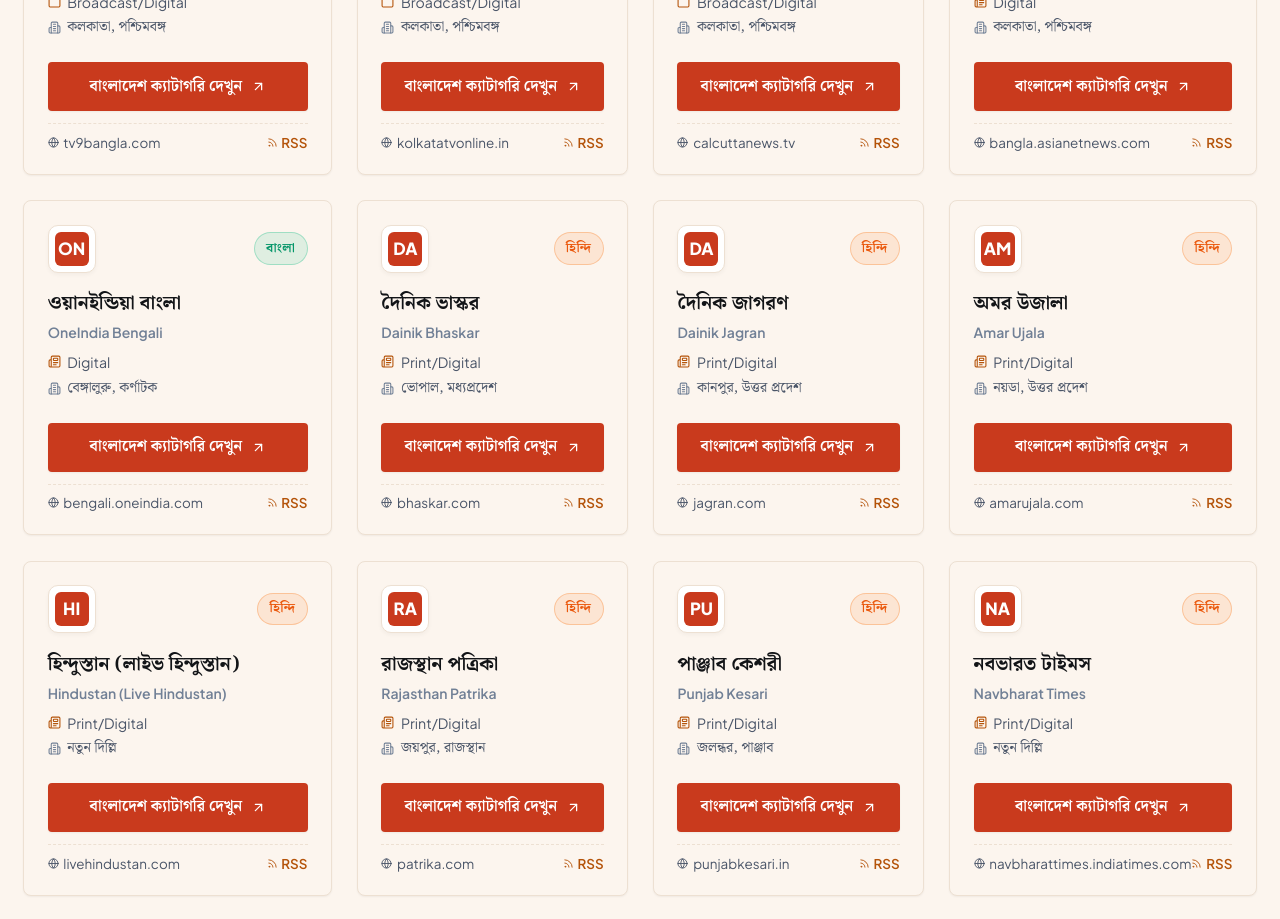
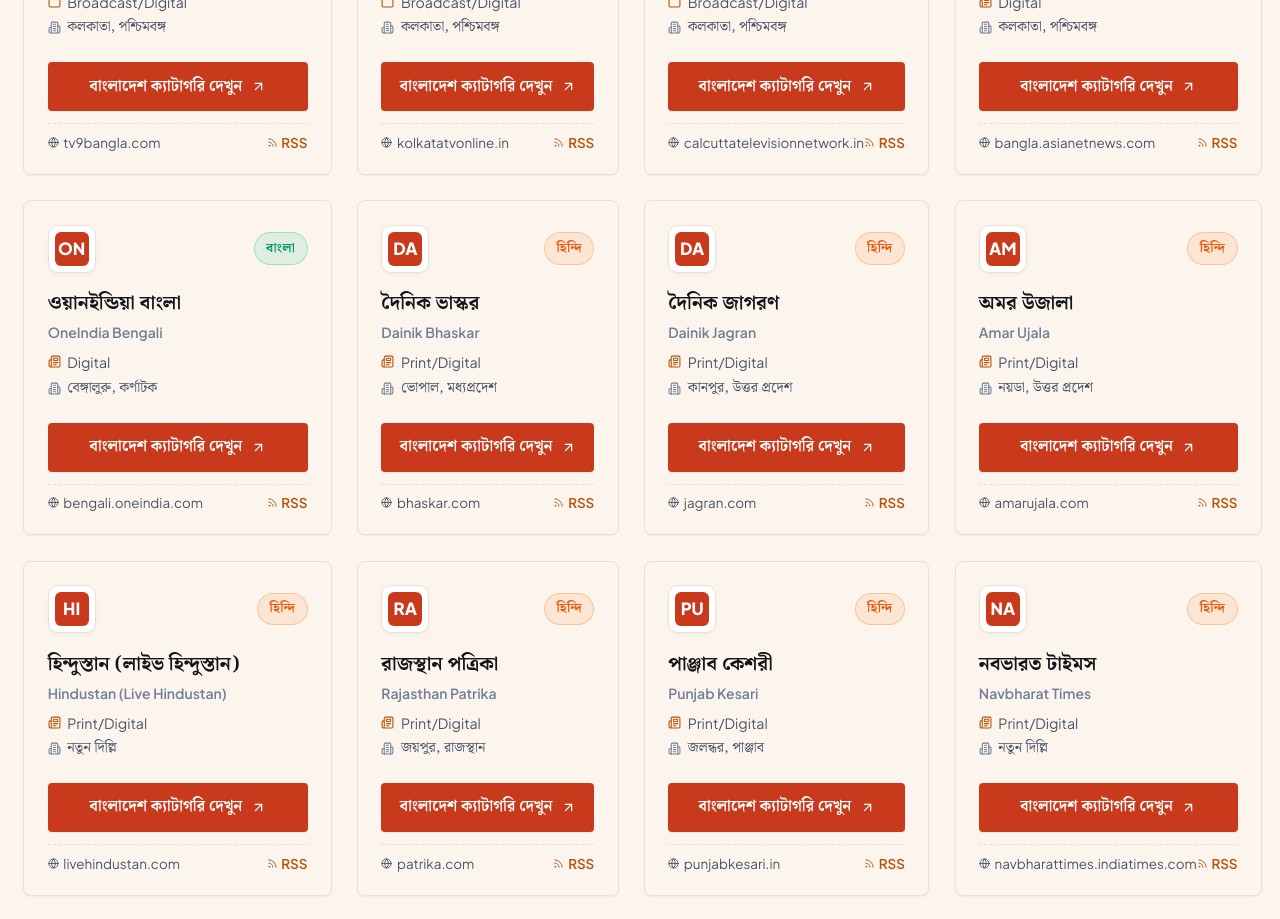
Before and after one commit to metakave/bangladesh-news-india, a Next.js app: page /bangladesh-indian-news-media in a window 1280 px wide. Shown: the part 6180-7099 px from the top of the page. Built offline with nearby package versions, Linux system fonts and the light colour scheme.

Commit message:
fix: update Calcutta News Bangladesh category URL to calcuttatelevisionnetwork.in/bangladesh

```diff
--- a/src/data/indian-media-directory.ts
+++ b/src/data/indian-media-directory.ts
@@ -782,10 +782,10 @@
     type: 'Broadcast/Digital',
     headOffice: 'Kolkata, West Bengal',
     headOfficeBn: 'কলকাতা, পশ্চিমবঙ্গ',
-    websiteUrl: 'https://calcuttanews.tv',
-    domain: 'calcuttanews.tv',
-    bangladeshUrl: 'https://calcuttanews.tv/?s=bangladesh',
-    rssFeedUrl: 'https://calcuttanews.tv/feed/',
+    websiteUrl: 'https://calcuttatelevisionnetwork.in',
+    domain: 'calcuttatelevisionnetwork.in',
+    bangladeshUrl: 'https://calcuttatelevisionnetwork.in/bangladesh',
+    rssFeedUrl: 'https://calcuttatelevisionnetwork.in/feed/',
   },
   {
     id: 'asianet-news-bengali',
```
Also changed, not shown: src/data/indian_news_media.md (+1 -1 lines).
